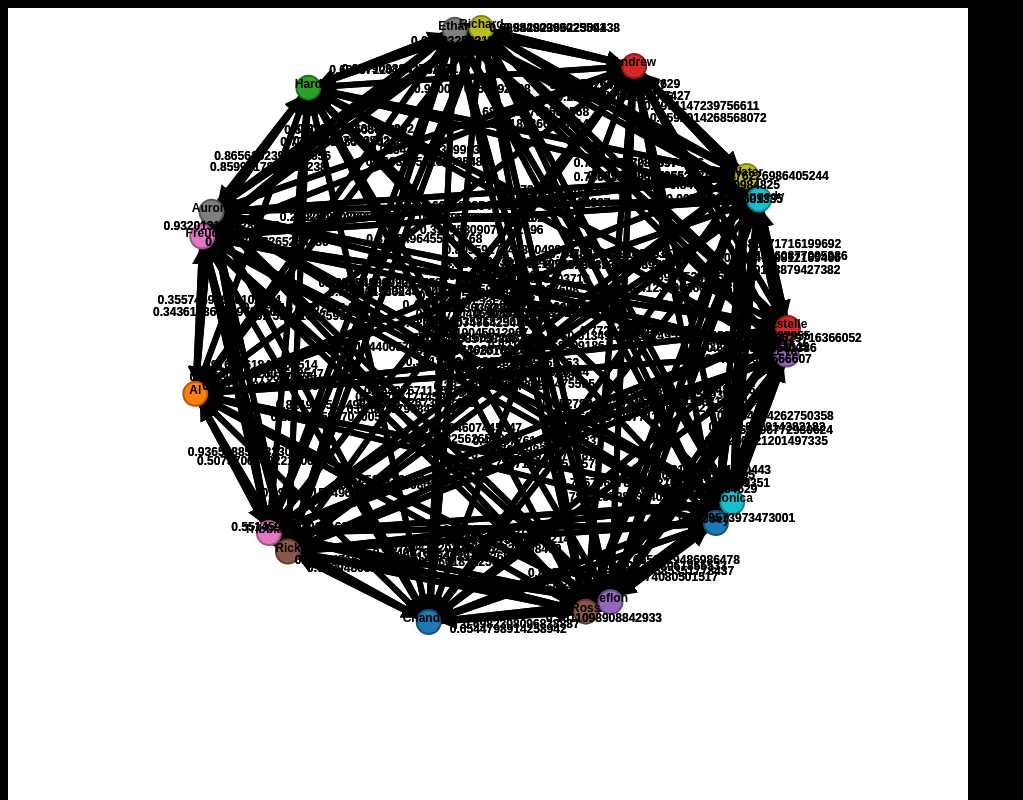
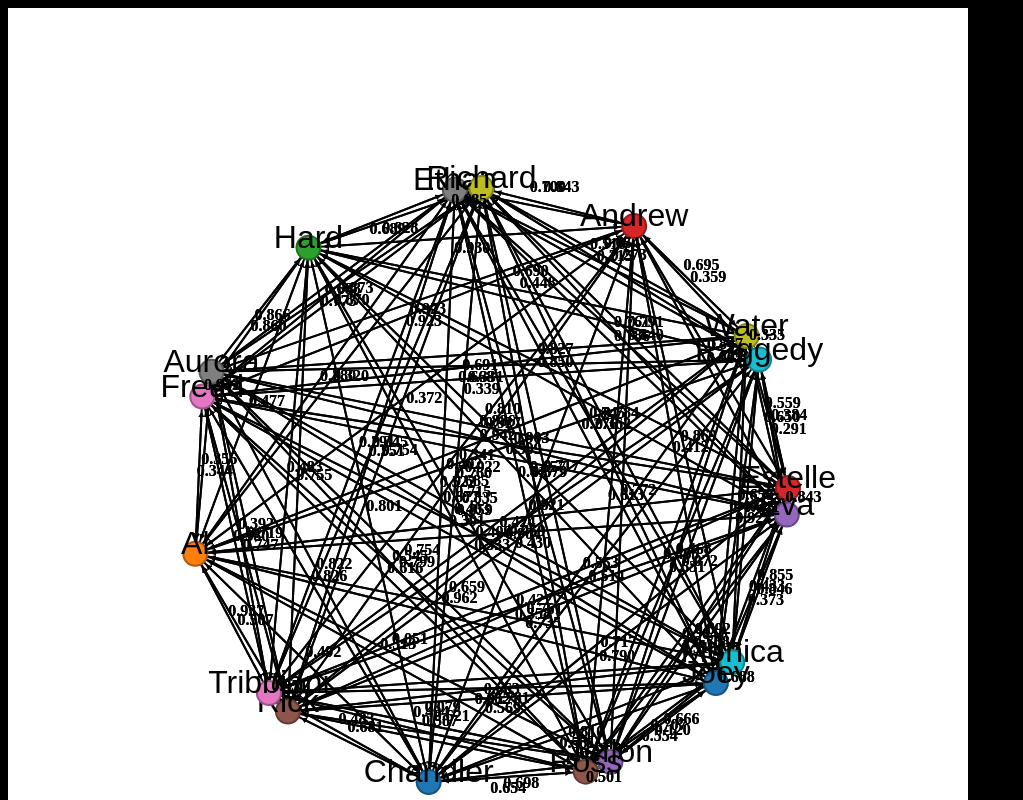
Before and after one commit to jeongmincha/word_embedding_for_subtitles, a plain HTML site: page web/index.html in a window 1280 px wide. Shown: the top 800 px of the page, without its empty margins (0-1023 px from the left). Drawn offline with nearby package versions, Linux system fonts and the light colour scheme.

Commit message:
Beautify circle D3 visualization

```diff
--- a/web/main.js
+++ b/web/main.js
@@ -12,13 +12,15 @@ var NE_TYPE = {
 
 function retrieveNodes(data, neType) {
     var nodes = [];
-    for (var i = 0; i < data[neType].objects.length; i++) {
+    var len = data[neType].objects.length;
+    // var len = 12;
+    for (var i = 0; i < len; i++) {
         var obj = data[neType].objects[i];
-        var angleUnit = 360 / data[neType].objects.length;
+        var angleUnit = 360 / len;
         nodes.push({
             id: obj.title,
             x: 480 + Math.cos(angleUnit * i) * 300,
-            y: 320 + Math.sin(angleUnit * i) * 300
+            y: 480 + Math.sin(angleUnit * i) * 300
         });
     }
     return nodes;
@@ -46,6 +48,8 @@ getData(urlObjectClasses).then(function(data){
     getData(urlPersonRelations).then(function(data) {
 
         var links = [];
+        var len = nodes.length;
+        // var len = 12;
         for (var i = 0; i < data.objects.length; i++) {
             var obj = data.objects[i];
             // console.log(obj);
@@ -53,11 +57,13 @@ getData(urlObjectClasses).then(function(data){
             var target = obj.target.split("O")[1] - 1;
             var value = obj.value;
 
-            links.push({
-                source: nodes[source],
-                target: nodes[target],
-                weight: value
-            });
+            if (source < len && target < len) {
+                links.push({
+                    source: nodes[source],
+                    target: nodes[target],
+                    weight: value.toFixed(3)
+                });
+            }
         }
 
         var lastNodeId = 3;
--- a/web/visual.css
+++ b/web/visual.css
@@ -18,7 +18,7 @@ svg:not(.active):not(.ctrl) {
 path.link {
     fill: none;
     stroke: #000;
-    stroke-width: 6px;
+    stroke-width: 2px;
     cursor: default;
 }
 
@@ -44,7 +44,7 @@ circle.node {
 }
 
 text {
-    font: 12px sans-serif;
+    font: 10px;
     pointer-events: none;
 }
 
@@ -57,4 +57,5 @@ text.weight {
 text.id {
     text-anchor: middle;
     font-weight: bold;
+    font: 32px sans-serif;
 }
--- a/web/visual.js
+++ b/web/visual.js
@@ -44,7 +44,7 @@ svg.append('svg:defs').append('svg:marker')
 
 var drag_line = svg.append('svg:path')
     .attr('class', 'link dragline hidden')
-    .attr('d', 'M0,0L0,0');
+    .attr('d', 'M0,0L0,5');
 
 var path;
 var circle;
```
